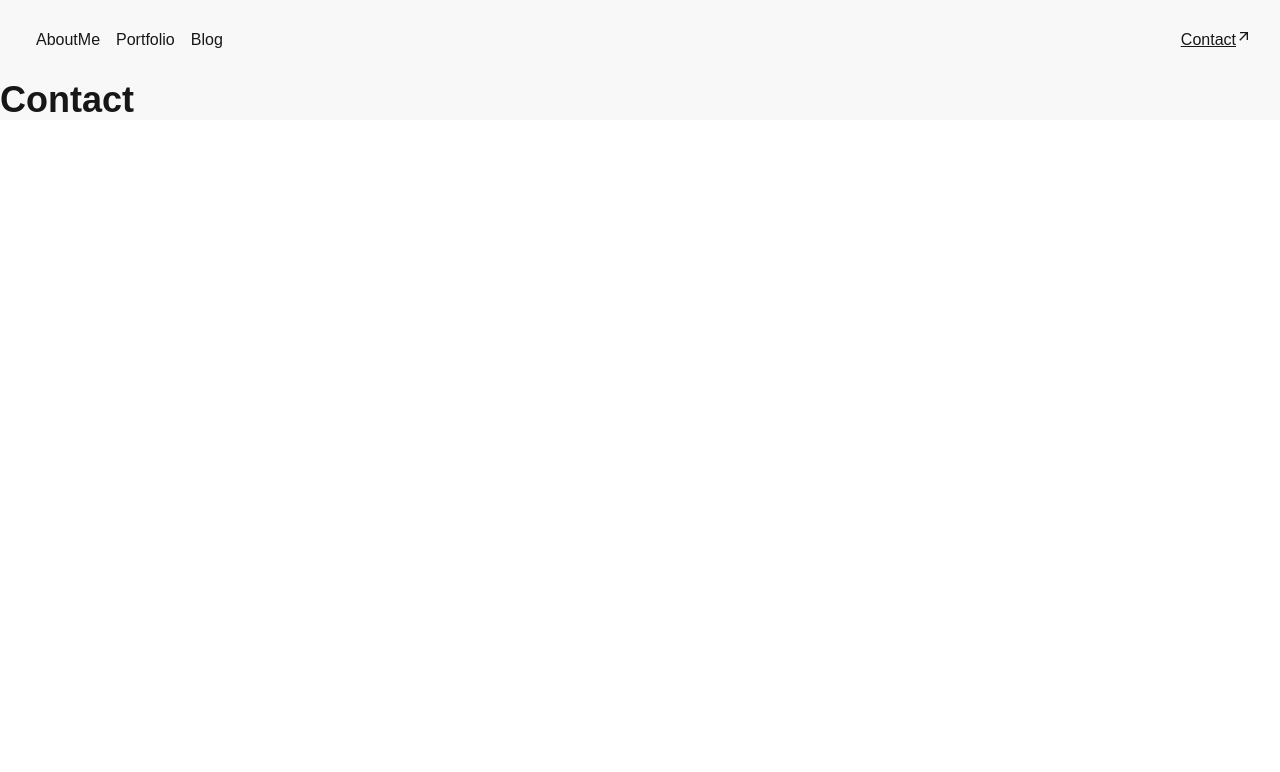
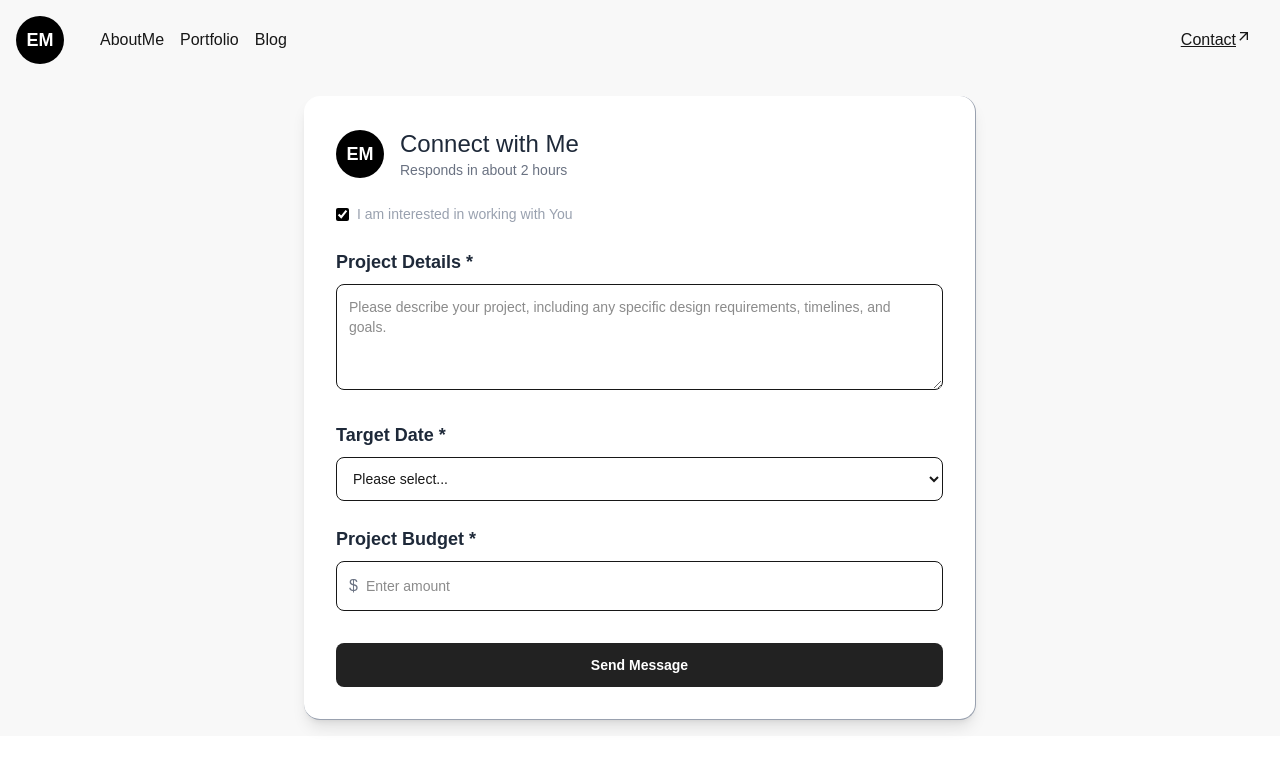
Before and after one commit to elielMengue/portfolio, a Next.js app: page /contact in a window 1280 px wide. Shown: the top 772 px of the page. Built offline with nearby package versions, Linux system fonts and the light colour scheme.

Commit message:
contact page and portfolio adjust

```diff
--- a/package.json
+++ b/package.json
@@ -9,8 +9,10 @@
     "lint": "next lint"
   },
   "dependencies": {
+    "lucide-react": "^0.483.0",
     "next": "15.2.1",
     "react": "^19.0.0",
+    "react-countup": "^6.5.3",
     "react-dom": "^19.0.0",
     "react-icons": "^5.5.0"
   },
--- a/src/app/about/page.tsx
+++ /dev/null
@@ -1,9 +0,0 @@
-
-
-export default function Page() {
-    return (
-        <div>
-            <h1 className="text-4xl font-bold">About</h1>
-        </div>
-    );
-}
--- a/src/app/blog/page.tsx
+++ b/src/app/blog/page.tsx
@@ -1,11 +1,11 @@
 
 
+export default function Page(){
 
+    return(
 
-export default function Page() {
-    return (
         <div>
-            <h1 className="text-4xl font-bold">Blog</h1>
+            <h1>Blog</h1>
         </div>
-    );
+    )
 }
--- a/src/app/card.tsx
+++ b/src/app/card.tsx
@@ -1,15 +1,19 @@
+"use client";
 
-interface CardProps{
-    title: string,
-    subtitle: string
+import CountUp from "react-countup";
+
+interface CardProps {
+  title: number;
+  subtitle: string;
 }
-export default function Card( props: CardProps ){
 
-    return(
-
-        <div className="p-4 border-b boder-1 m-5">
-            <h1 className="text-3xl font-bold text-gray-800">{props.title}</h1>
-            <p className="text-lg text-gray-600">{props.subtitle}</p>
-        </div>
-    )
+export default function Card({ title, subtitle }: CardProps) {
+  return (
+    <div className="p-4 border-b border-gray-300 m-5">
+      <h1 className="text-3xl font-bold text-gray-800">
+        +<CountUp start={0} end={title} duration={3} />
+      </h1>
+      <p className="text-lg text-gray-600">{subtitle}</p>
+    </div>
+  );
 }
--- a/src/app/contact/page.tsx
+++ b/src/app/contact/page.tsx
@@ -1,9 +1,55 @@
+"use client";
 
 
 export default function Page() {
     return (
-        <div>
-            <h1 className="text-4xl font-bold">Contact</h1>
+        <div className="flex items-center justify-center p-4">
+             <div className="bg-white max-w-2xl w-full rounded-2xl p-8 shadow-lg relative border-b border-r border-gray-400">
+
+                 <div className="flex items-center gap-4">
+                 <div className="w-12 h-12 bg-black rounded-full flex items-center justify-center text-white font-bold text-lg">
+                     EM
+                </div>
+            <div>
+            <h2 className="text-gray-800 text-2xl">Connect with Me</h2>
+            <p className="text-sm text-gray-500">Responds in about 2 hours</p>
+          </div>
         </div>
+        <div className="mt-6">
+          <label className="flex items-center gap-2 text-gray-400 text-sm font-medium">
+            <input type="checkbox" className="accent-black" defaultChecked />
+            I am interested in working with You
+          </label>
+        </div>
+        <div className="mt-6">
+          <label className="block text-lg text-gray-800 font-bold  mb-2">Project Details *</label>
+          <textarea
+            className="w-full border rounded-lg p-3 text-sm focus:ring focus:ring-black/20"
+            rows={4}
+            placeholder="Please describe your project, including any specific design requirements, timelines, and goals."
+          ></textarea>
+        </div>
+        <div className="mt-6">
+          <label className="block text-lg text-gray-800 font-bold mb-2">Target Date *</label>
+          <select className="w-full border rounded-lg p-3 text-sm focus:ring focus:ring-black/20">
+            <option>Please select...</option>
+          </select>
+        </div>
+        <div className="mt-6">
+          <label className="block text-lg text-gray-800 font-bold mb-2">Project Budget *</label>
+          <div className="flex items-center border rounded-lg p-3">
+            <span className="text-gray-500">$</span>
+            <input
+              type="number"
+              className="w-full outline-none text-sm ml-2"
+              placeholder="Enter amount"
+            />
+          </div>
+        </div>
+        <button className="mt-8 w-full bg-primary text-white py-3 rounded-lg text-sm font-semibold hover:bg-pink-600">
+          Send Message
+        </button>
+      </div>
+    </div>
     );
 }
--- a/src/app/menu.tsx
+++ b/src/app/menu.tsx
@@ -6,10 +6,17 @@ export default function Menu() {
     return (
         <div className="flex justify-between p-4">
 
-            <div className="my-3 px-3 font-medium">
-                <Link href="/" className="mx-2">AboutMe</Link>
-                <Link href="/portfolio" className="mx-2">Portfolio</Link>
-                <Link href="/blog" className="mx-2">Blog</Link>
+            <div className="flex items-center gap-4">
+                <div className="w-12 h-12 bg-black rounded-full flex items-center justify-center text-white font-bold text-lg">
+                        EM
+                </div>
+
+                <div className="my-3 px-3 font-medium">
+                    <Link href="/" className="mx-2">AboutMe</Link>
+                    <Link href="/portfolio" className="mx-2">Portfolio</Link>
+                    <Link href="/blog" className="mx-2">Blog</Link>
+                </div>
+
             </div>
 
             <div className="my-3 px-3 flex">
--- a/src/app/page.tsx
+++ b/src/app/page.tsx
@@ -1,3 +1,5 @@
+"use client";
+
 import {TfiBarChart } from 'react-icons/tfi'
 import { FaArrowTrendUp } from 'react-icons/fa6'
 import { IoArrowRedoOutline } from 'react-icons/io5';
@@ -15,8 +17,8 @@ export default function Home() {
   return (
     <div className="">
        <div className=" flex justify-center">
-            <Card title={'+200'} subtitle={'project completed'} />
-            <Card title={'+50'} subtitle={'startup raised'} />
+            <Card title={200} subtitle={'project completed'} />
+            <Card title={50} subtitle={'startup raised'} />
         </div>
 
         <div className="mx-8">
--- a/src/app/portfolio/page.tsx
+++ b/src/app/portfolio/page.tsx
@@ -1,7 +1,7 @@
 import image1 from '../../../public/images/image1.webp';
 import image2 from '../../../public/images/image2.webp';
 import Image from 'next/image';
-
+import { GrLinkNext } from 'react-icons/gr';
 
 export default function Page (){
 
@@ -11,7 +11,7 @@ export default function Page (){
                 <h1 className="text-3xl text-gray-800 font-bold">Latest Achivements</h1>
             </div>
 
-            <div className="mt-4 flex justify-center gap-4 flex-wrap m-5">
+            <div className="mt-4 flex justify-center gap-4 flex-wrap my-5 m-5">
                 <Component
                     image={<Image src={image1} alt="image" className='object-cover rounded-2xl'/>}
                     description={'Halo Digital Agency Website'}
@@ -32,33 +32,12 @@ export default function Page (){
                     description={'Halo Digital Agency Website'}
                 />
 
-
-                <Component
-                    image={<Image src={image2} alt="image" className='object-cover rounded-2xl'/>}
-                    description={'Halo Digital Agency Website'}
-                />
-
-
-                <Component
-                    image={<Image src={image2} alt="image" className='object-cover rounded-2xl'/>}
-                    description={'Halo Digital Agency Website'}
-                />
-
-
-                <Component
-                    image={<Image src={image2} alt="image" className='object-cover rounded-2xl'/>}
-                    description={'Halo Digital Agency Website'}
-                />
-
-
-                <Component
-                    image={<Image src={image2} alt="image" className='object-cover rounded-2xl'/>}
-                    description={'Halo Digital Agency Website'}
-                />
-
-
             </div>
 
+                <div className=" text-gray-700 text-lg flex justify-center rounded-2xl">
+
+                    <button className="underline"> <GrLinkNext className='w-50 h-10 font-bold  text-lg'/>View more</button>
+                </div>
 
        </div>
     )
```
Also changed, not shown: 1 other file (tests, documents, lock files or other folders).
